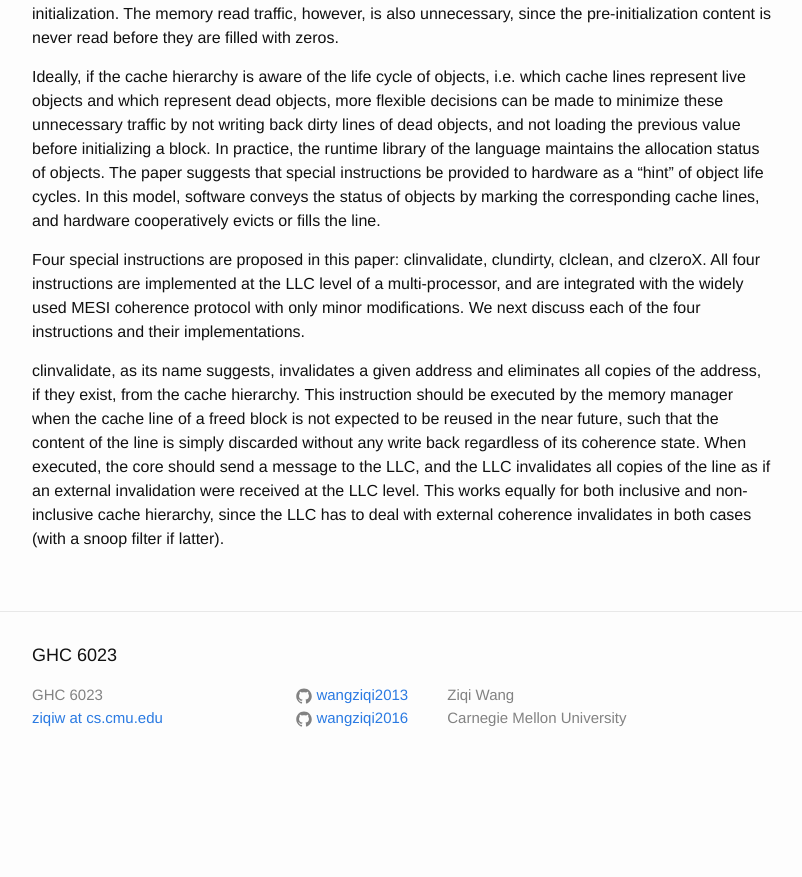
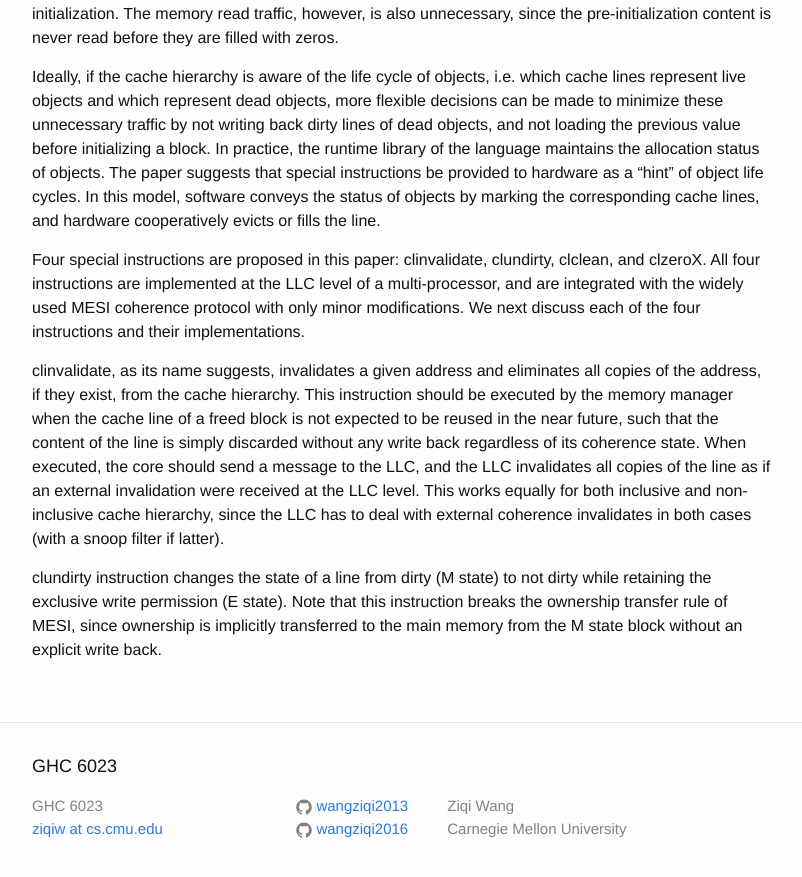
Before and after one commit to wangziqi2013/wangziqi2013.github.io, a Jekyll site: the page built from _posts/2020-08-07-cooperative-cache-scrubbing.markdown, in a window 1280 px wide and 900 px high, scrolled down 847 px. Shown: the top 877 px of the window, without its empty margins (238-1040 px from the left). Built offline with Jekyll 4.4.1, drawn with Linux system fonts in a browser that asks for light colours; before the commit the page ends 1636 px from its top, so only the background shows below that.

Commit message:
Adding ownership

```diff
--- a/_posts/2020-08-07-cooperative-cache-scrubbing.markdown
+++ b/_posts/2020-08-07-cooperative-cache-scrubbing.markdown
@@ -49,3 +49,7 @@ back regardless of its coherence state. When executed, the core should send a me
 all copies of the line as if an external invalidation were received at the LLC level. This works equally for both inclusive
 and non-inclusive cache hierarchy, since the LLC has to deal with external coherence invalidates in both cases (with a
 snoop filter if latter).
+
+clundirty instruction changes the state of a line from dirty (M state) to not dirty while retaining the exclusive write
+permission (E state). Note that this instruction breaks the ownership transfer rule of MESI, since ownership is
+implicitly transferred to the main memory from the M state block without an explicit write back.
```
